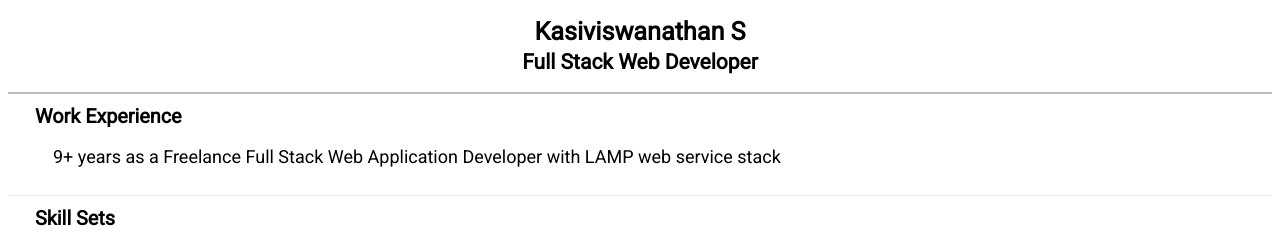
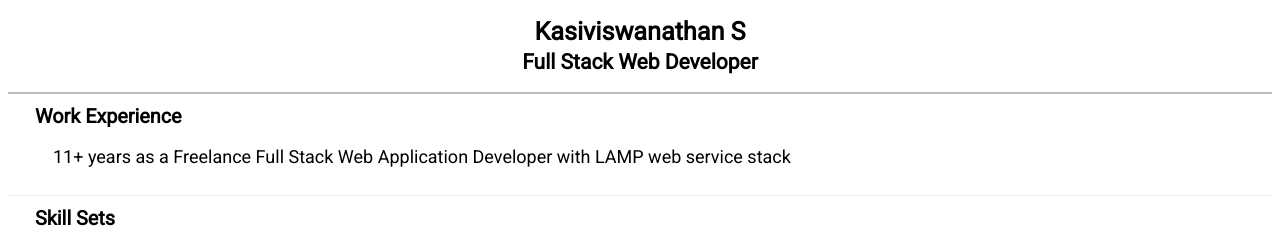
Before and after one commit to Kasi-S/kasi-s.github.io, a plain HTML site: page index.html in a window 1280 px wide. Shown: the top 236 px of the page. Drawn offline with Linux system fonts and the light colour scheme.

Commit message:
Update index.html
Updated years

```diff
--- a/index.html
+++ b/index.html
@@ -28,7 +28,7 @@
 <section>
 	<h2>Work Experience</h2>
 	<p>
-		9+ years as a Freelance Full Stack Web Application Developer with LAMP web service stack
+		11+ years as a Freelance Full Stack Web Application Developer with LAMP web service stack
 	</p>
 </section>
 <section>
```
